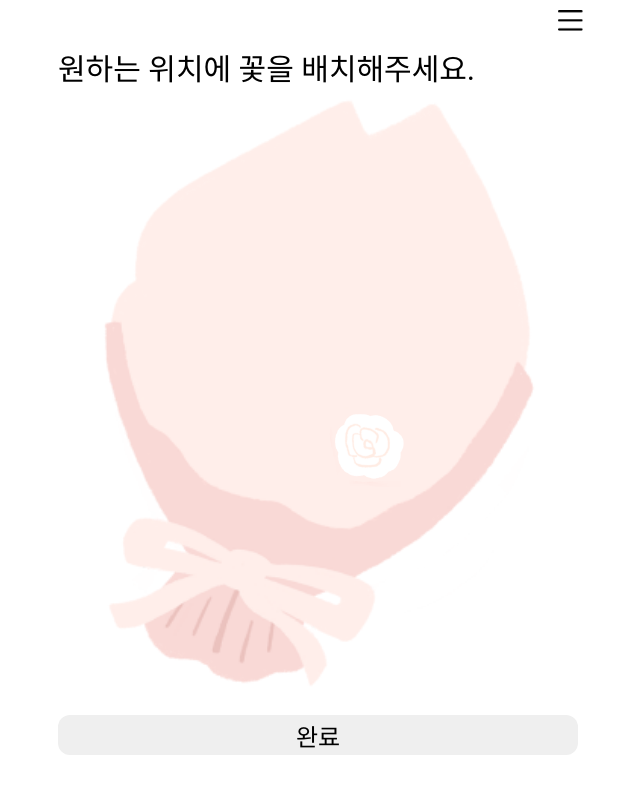
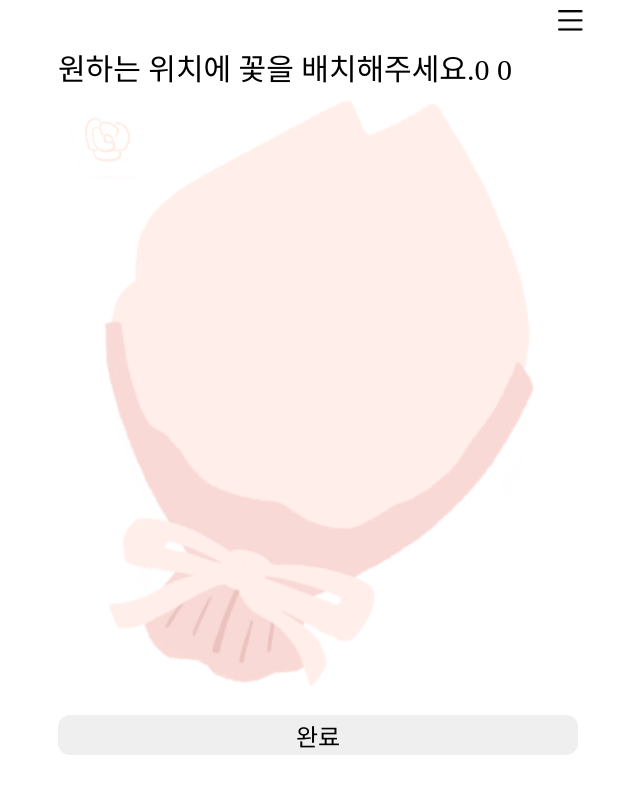
Before and after one commit to 2022Letters/frontend, a React (Create React App) app: page /guest/layout in a window 1280 px wide. Shown: the top 794 px of the page, without its empty margins (322-962 px from the left). Built offline with nearby package versions, Linux system fonts and the light colour scheme; a web font is replaced by a local one.

Commit message:
Feat : #16 꽃 드래그 배치 로직 작성

```diff
--- a/package.json
+++ b/package.json
@@ -17,6 +17,7 @@
     "react": "^18.2.0",
     "react-datepicker": "^4.8.0",
     "react-dom": "^18.2.0",
+    "react-draggable": "^4.4.5",
     "react-router-dom": "^6.3.0",
     "react-scripts": "5.0.1",
     "styled-components": "^5.3.5",
--- a/src/pages/GuestLayout.tsx
+++ b/src/pages/GuestLayout.tsx
@@ -1,5 +1,6 @@
-import { useEffect } from 'react';
+import React, { useEffect, useState, useRef, useCallback } from 'react';
 import styled from 'styled-components';
+import Draggable, { DraggableEvent } from 'react-draggable';
 import axios from 'axios';
 
 import { Title, Button } from '../components/common/style';
@@ -34,52 +35,77 @@ const UserImg = styled.img`
 
 const SelectedLeaf = styled.img`
   position: absolute;
-  top: 50%;
-  left: 50%;
+  top: 0;
+  left: 0;
   z-index: 999;
   width: 100px;
   height: 100px;
+  cursor: move;
 `;
 
-const NextBtn = styled(Button)`
+const FinishBtn = styled(Button)`
   margin-top: 15px;
   flex-shrink: 0;
 `;
 
+interface IPos {
+  x: number;
+  y: number;
+}
+
+interface IBox {
+  height: number;
+  width: number;
+}
+
 export default function GuestLayout() {
+  const [pos, setPos] = useState<IPos>({ x: 0, y: 0 });
+  const [box, setBox] = useState<IBox>({ width: 0, height: 0 });
+
+  const imgWrapper = useRef() as React.MutableRefObject<HTMLDivElement>;
   const categoryId = 1;
+
   useEffect(() => {
+    const wrapperBox = imgWrapper.current.getBoundingClientRect();
+    console.log(wrapperBox);
+    setBox({ width: wrapperBox.width, height: wrapperBox.height } as IBox);
+
     const fetchData = async () => {
       // const response = await axios.get(`${process.env.apiUrl}/api/post/${1}`);
     };
     fetchData();
   }, []);
 
-  const dragFunction = (
-    event: React.DragEvent<HTMLImageElement>,
-    type: string
-  ) => {
-    event.preventDefault();
-    event.stopPropagation();
-    console.log(type);
+  const trackPos = (data: any) => {
+    setPos((prev) => ({ ...prev, x: data.x, y: data.y } as IPos));
   };
+
+  const stopPos = (data: any) => {
+    // setPos({ x: data.x, y: data.y });
+    console.log(pos);
+  };
+
+  const onFinishClick = useCallback(() => {
+    const xRatio = pos.x / box.width;
+    const yRatio = pos.y / box.height;
+    console.log(pos, box, xRatio, yRatio);
+  }, []);
 
   return (
     <MainWrapper>
-      <MainTitle>원하는 위치에 꽃을 배치해주세요.</MainTitle>
-      <ImgWrapper className="relative">
+      <MainTitle>
+        원하는 위치에 꽃을 배치해주세요.{pos.x} {pos.y}
+      </MainTitle>
+      <ImgWrapper ref={imgWrapper}>
         <UserImg src={flowerwraps[categoryId]} />
-        <SelectedLeaf
-          src={leaves[categoryId][0].url}
-          onDragOver={(event) => {
-            return dragFunction(event, 'over');
-          }}
-          onDrop={(event) => dragFunction(event, 'drop')}
-          onDragEnter={(event) => dragFunction(event, 'enter')}
-          onDragLeave={(event) => dragFunction(event, 'leave')}
-        />
+        <Draggable
+          onDrag={(e, data) => trackPos(data)}
+          onStop={(e, data) => stopPos(data)}
+        >
+          <SelectedLeaf src={leaves[categoryId][0].url} />
+        </Draggable>
       </ImgWrapper>
-      <NextBtn>완료</NextBtn>
+      <FinishBtn onClick={onFinishClick}>완료</FinishBtn>
     </MainWrapper>
   );
 }
```
Also changed, not shown: 1 other file (tests, documents, lock files or other folders).
